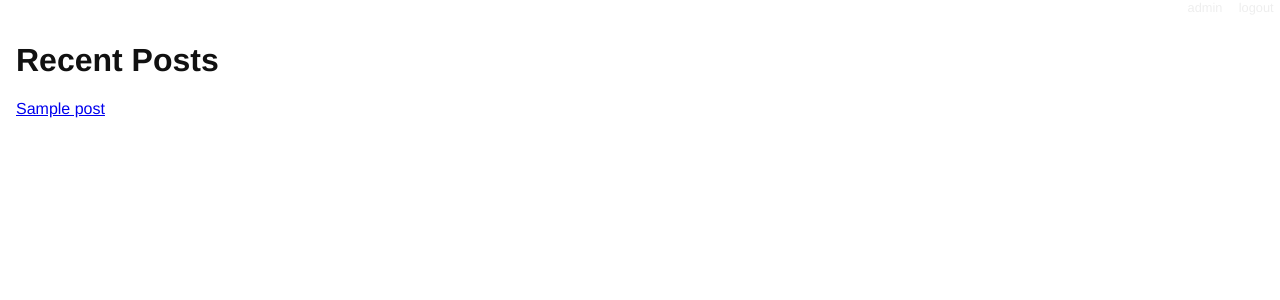
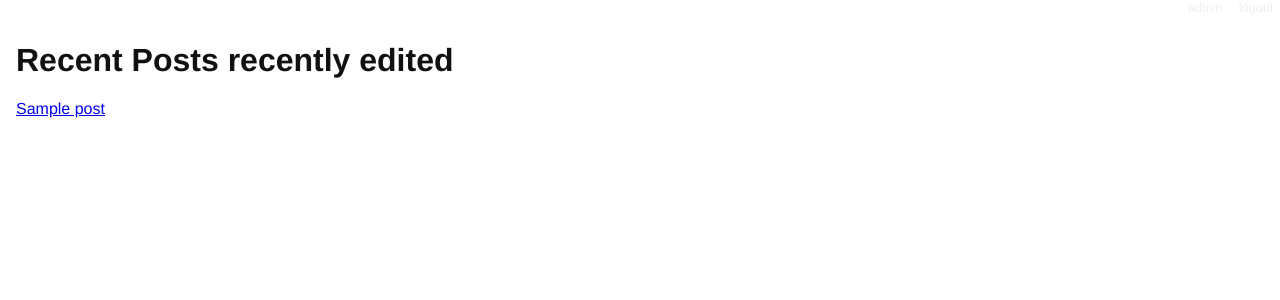
Before and after one commit to PadmaBham/330-django-blog-09-assignment-PadmaBham, a Django app: template blogging/templates/blogging/list.html in a window 1280 px wide. Shown: the top 300 px of the page. Run offline with Django 3.2, Linux system fonts and the light colour scheme; the template is opened without the code that fills it: values that come from a table or form of the project are taken from there, others are empty; a user stored in the database is signed in; tables that the repository leaves empty hold one stand-in row (values such as "Sample post").

Commit message:
Changed the title.

```diff
--- a/blogging/templates/blogging/list.html
+++ b/blogging/templates/blogging/list.html
@@ -1,6 +1,6 @@
 {% extends "base.html" %}
 {% block content %}
-  <h1>Recent Posts</h1>
+  <h1>Recent Posts recently edited</h1>
   {% comment %} here is where the query happens {% endcomment %}
   {% for post in post_list %}
   <div class="entries">
```
